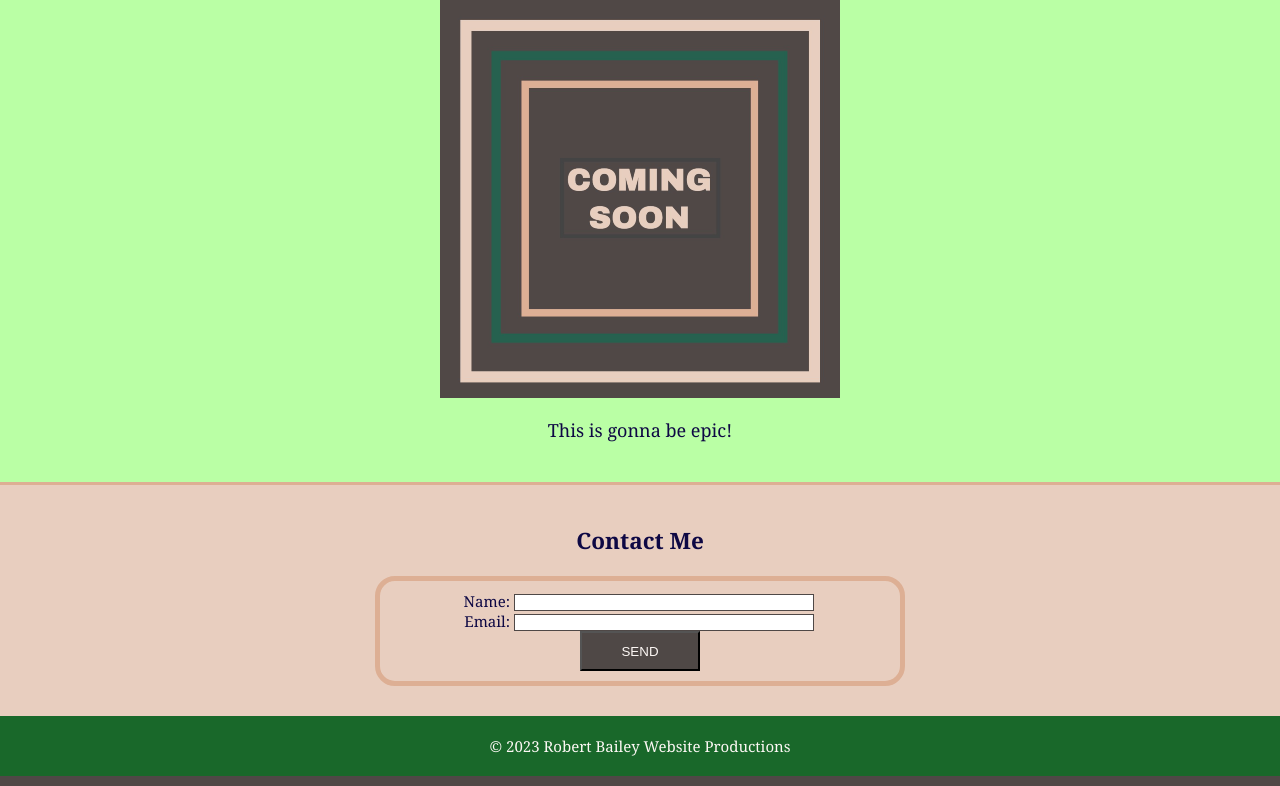
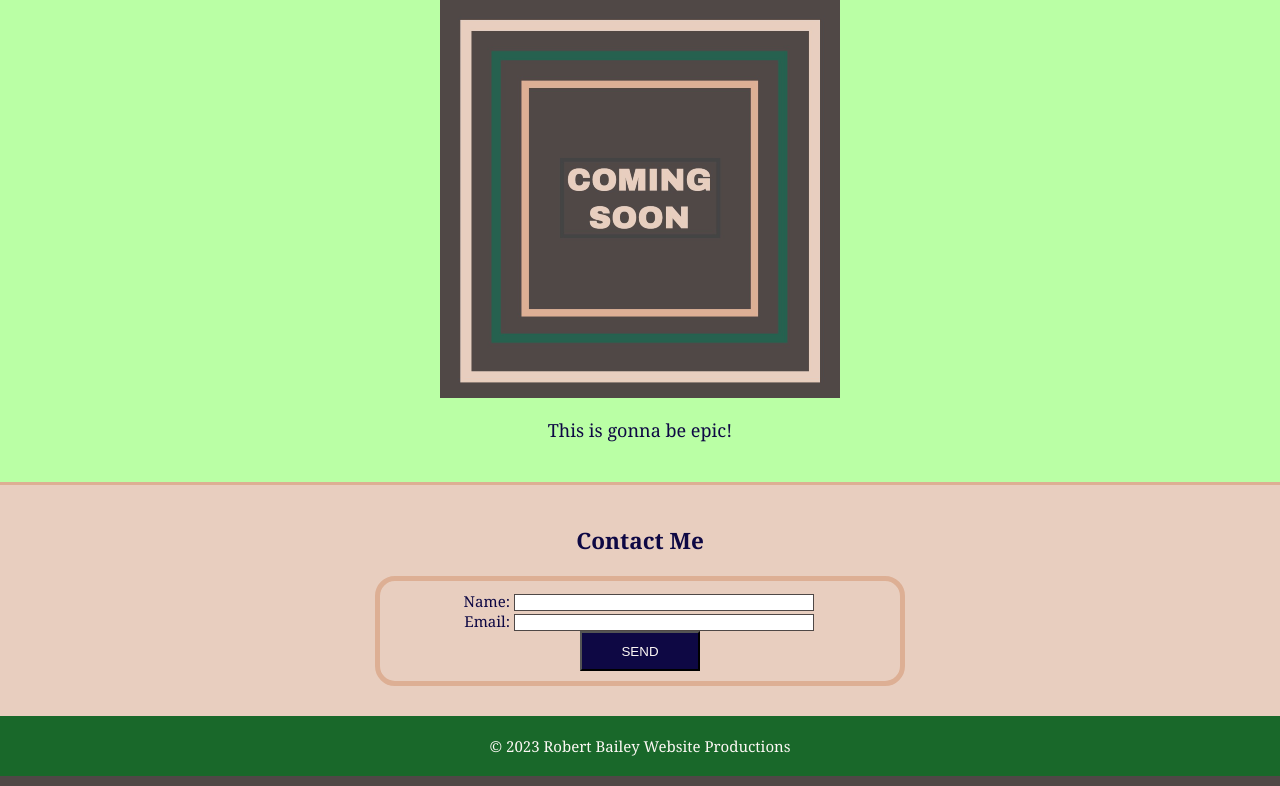
Before and after one commit to RobertBail/Mini-Project, a plain HTML site: page index.html in a window 1280 px wide. Shown: the part 143-929 px from the top of the page. Drawn offline with Linux system fonts and the light colour scheme.

Commit message:
mini project changes

```diff
--- a/style.css
+++ b/style.css
@@ -94,11 +94,10 @@
   button {
     height: 40px;
     width: 120px;
-    background-color: #4F4846;
+    background-color: #0e0844;
     color: #FDF8F5;
   }
 
-  /* Class Selectors */
   .text-center {
     text-align: center;
   }
```
